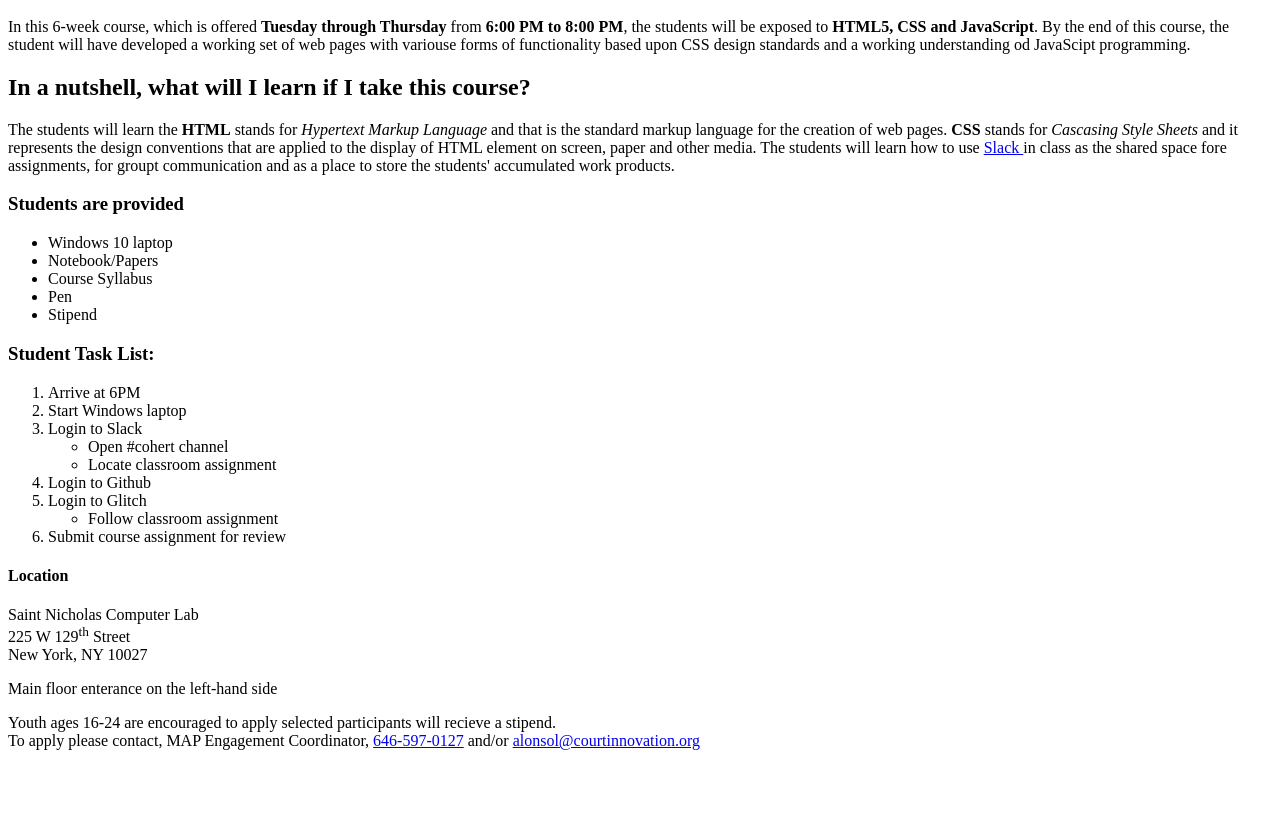
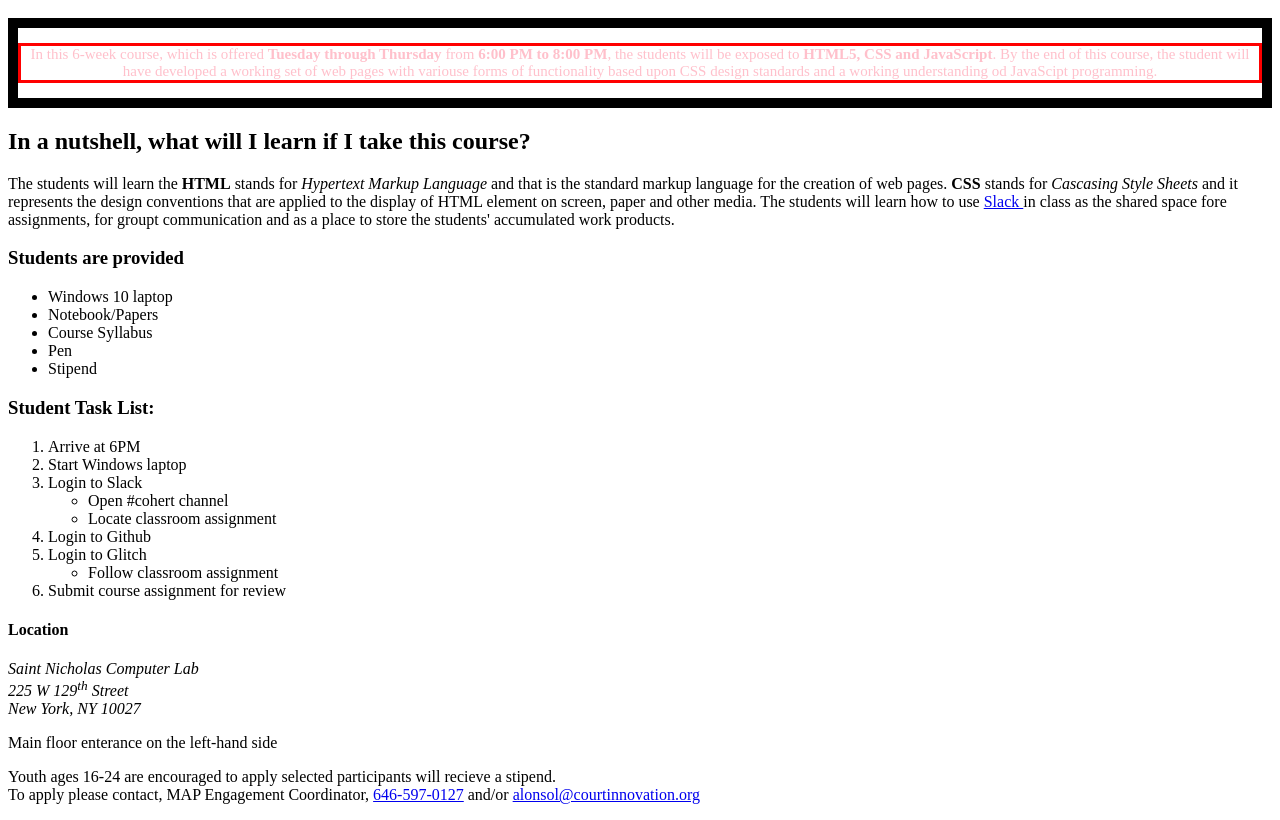
Before and after one commit to gisselly19/corhort2, a plain HTML site: page courseoutline.html in a window 1280 px wide. Shown: the part 1030-1850 px from the top of the page. Before the commit the page ends 1796 px from the top, so only its background shows below. Drawn offline with Linux system fonts and the light colour scheme.

Commit message:
🙆🐓 Updated with Glitch

```diff
--- a/courseoutline.html
+++ b/courseoutline.html
@@ -5,23 +5,33 @@
     <title>Course Outline</title>
   </head>
   <body>
+    <div>
       <h1>
         Basic Web Development Course for Saint Nicholas Houses
       </h1>
+      <p>
         <img
           src="https://cdn.glitch.com/10e983a4-95f3-476b-b2f5-9b4dba49fff5%2Fcomputer_room.png?v=1582157752200"
           width="100%"
           alt="computer classroom"
         />
-    <p>
+      </p>
+    </div>
+    <div style="border: 10px solid black; text-align: center;">
+      <p
+        style="color:pink;
+                font-size:15px;
+                border:3px solid red;"
+      >
         In this 6-week course, which is offered
         <b> Tuesday through Thursday</b> from <b> 6:00 PM to 8:00 PM</b>, the
-      students will be exposed to <b> HTML5, CSS and JavaScript</b>. By the end
-      of this course, the student will have developed a working set of web pages
-      with variouse forms of functionality based upon CSS design standards and a
-      working understanding od JavaScipt programming.
+        students will be exposed to <b> HTML5, CSS and JavaScript</b>. By the
+        end of this course, the student will have developed a working set of web
+        pages with variouse forms of functionality based upon CSS design
+        standards and a working understanding od JavaScipt programming.
       </p>
-
+    </div>
+    <div>
       <h2>
         In a nutshell, what will I learn if I take this course?
       </h2>
@@ -31,12 +41,14 @@
         <i> Hypertext Markup Language </i> and that is the standard markup
         language for the creation of web pages. <b> CSS </b> stands for
         <i> Cascasing Style Sheets</i> and it represents the design conventions
-      that are applied to the display of HTML element on screen, paper and other
-      media. The students will learn how to use
+        that are applied to the display of HTML element on screen, paper and
+        other media. The students will learn how to use
         <a href="https://slack.com" target="_blank"> Slack </a> in class as the
-      shared space fore assignments, for groupt communication and as a place to
-      store the students' accumulated work products.
+        shared space fore assignments, for groupt communication and as a place
+        to store the students' accumulated work products.
       </p>
+    </div>
+    <div>
       <h3>
         Students are provided
       </h3>
@@ -73,18 +85,23 @@
 
         <li>Submit course assignment for review</li>
       </ol>
-
+    </div>
+    <div>
       <h4>
         Location
       </h4>
       <p>
+        <i>
           Saint Nicholas Computer Lab<br />
           225 W 129<sup>th</sup> Street<br />
           New York, NY 10027<br />
+        </i>
       </p>
       <p>
         Main floor enterance on the left-hand side
       </p>
+    </div>
+    <div>
       <p>
         Youth ages 16-24 are encouraged to apply selected participants will
         recieve a stipend.<br />
@@ -95,5 +112,6 @@
           alonsol@courtinnovation.org
         </a>
       </p>
+    </div>
   </body>
 </html>
```
Lines whose indentation alone changed are shown as unchanged.
